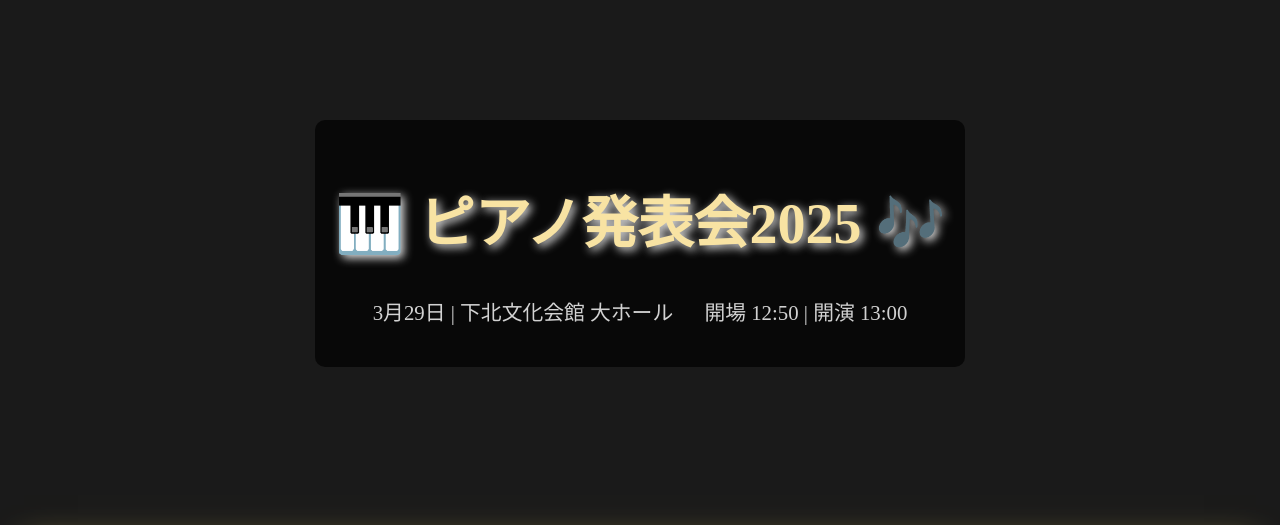
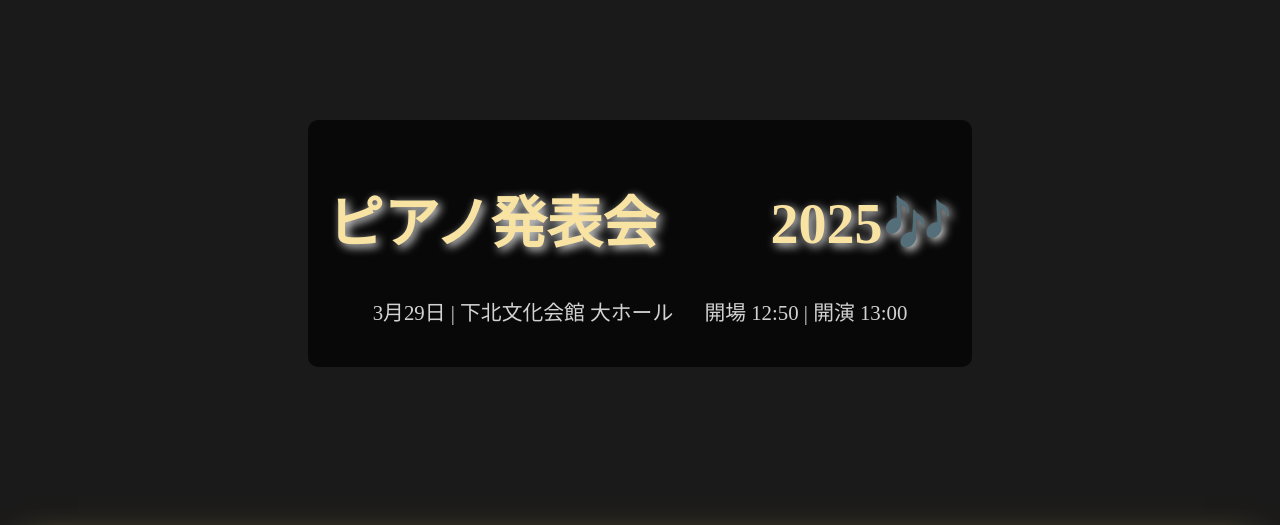
Before and after one commit to nknkny/-, a plain HTML site: page index.html in a window 1280 px wide. Shown: the top 525 px of the page. Drawn offline with Linux system fonts and the light colour scheme.

Commit message:
Update index.html

```diff
--- a/index.html
+++ b/index.html
@@ -74,7 +74,7 @@
 <body>
     <header>
         <div class="header-overlay">
-            <h1>🎹 ピアノ発表会2025 🎶</h1>
+            <h1>ピアノ発表会　　2025🎶</h1>
             <p> 3月29日 | 下北文化会館 大ホール 　 開場 12:50 | 開演 13:00 </p>
         </div>
     </header>
```
